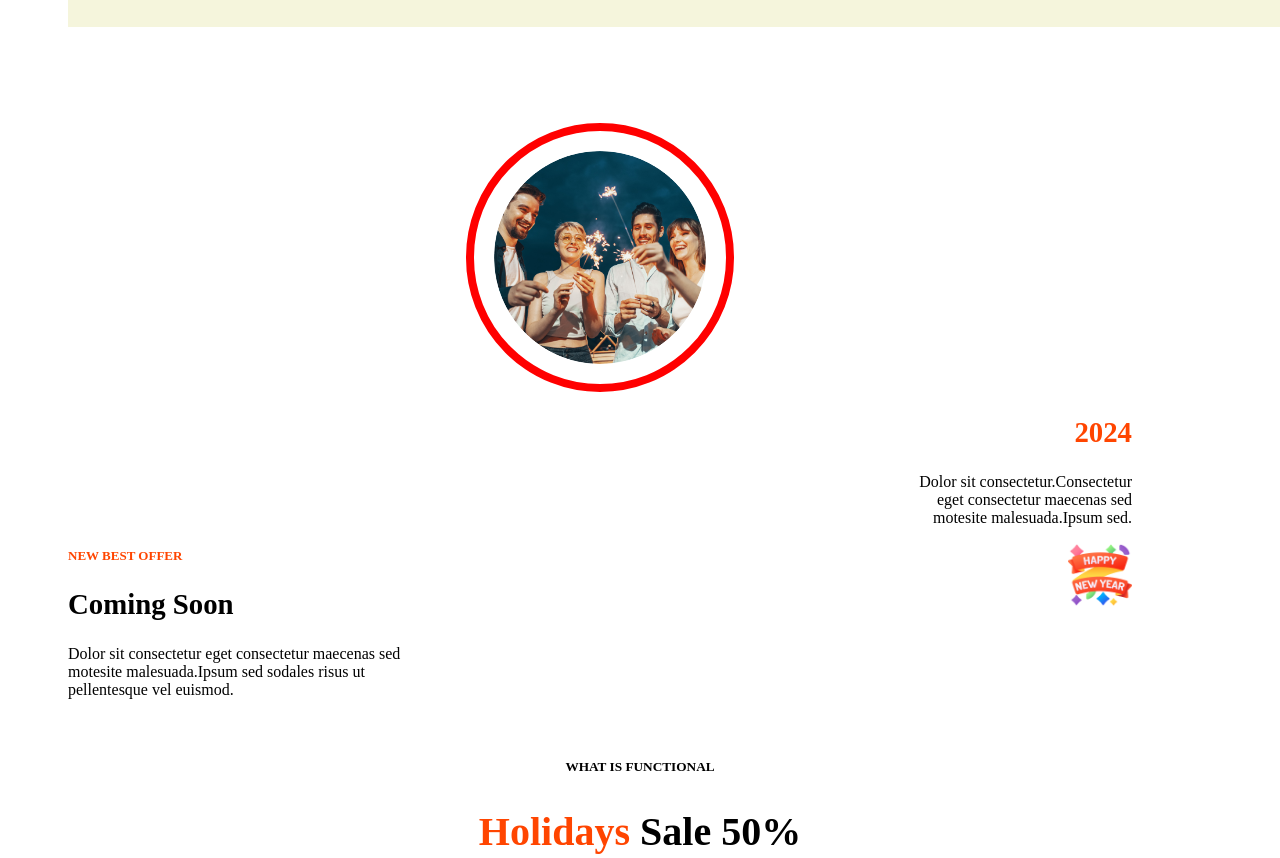
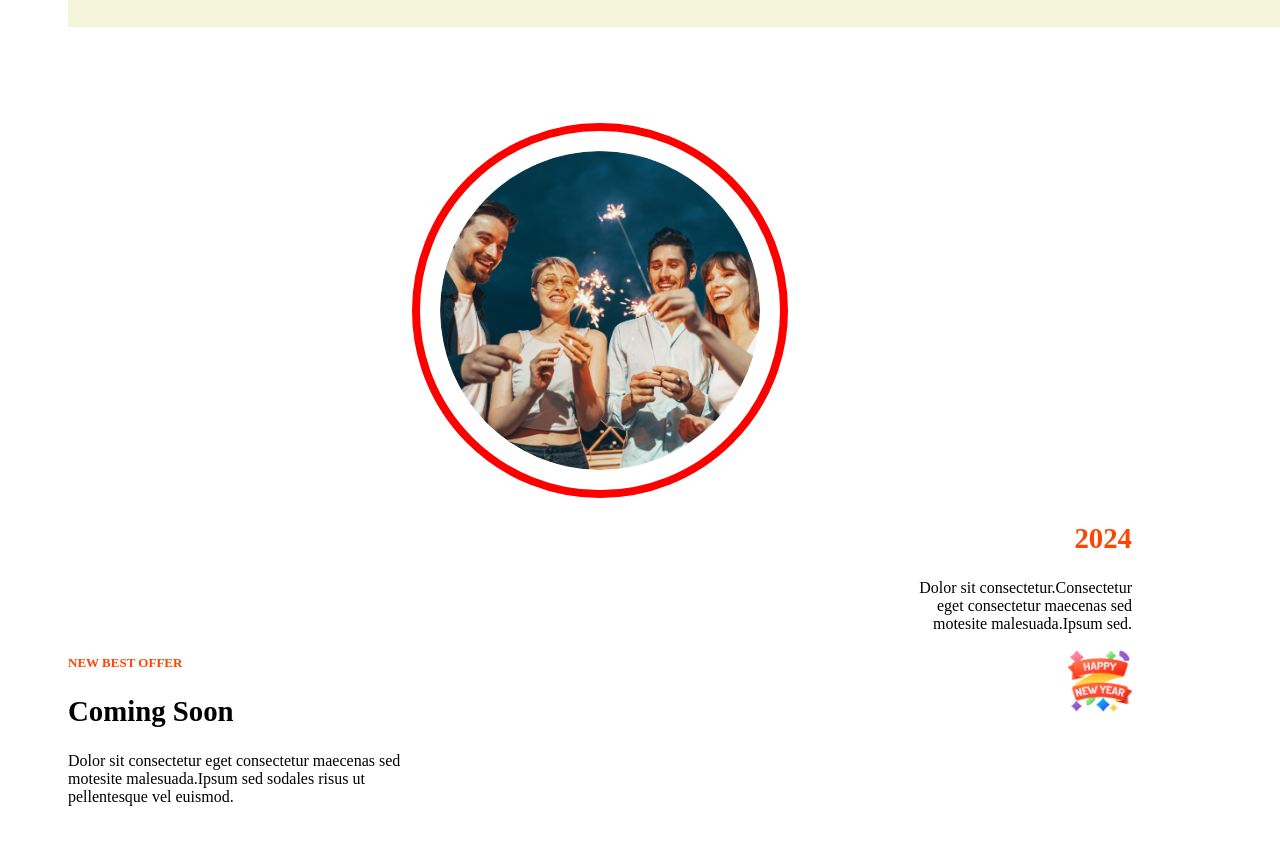
Before and after one commit to rimadoo/B9A1, a plain HTML site: page index.html in a window 1280 px wide. Shown: the part 2426-3284 px from the top of the page. Drawn offline with Linux system fonts and the light colour scheme.

Commit message:
rimadahmed

```diff
--- a/index.html
+++ b/index.html
@@ -48,7 +48,7 @@
             <br>
             <nav class="toma" style="margin: 60px;">
                 <img class="img" src="./resources/Ellipse1.png" alt="">
-                <h2 class="rrr" style="text-align: right ; color: orangered;">2024</h2>
+                <h2 class="rrr" style="text-align: end ; color: orangered;">2024</h2>
                <p class="qq" style="font-size: smaller; text-align: right;">Dolor sit consectetur.Consectetur <br>eget consectetur maecenas sed <br> motesite malesuada.Ipsum sed.</p>
                <img class="bb" src="./resources/Group96.png" alt="">
               <h5 class="oo" style="font-size: small; color: orangered ;">NEW BEST OFFER</h5>
--- a/styles/style.css
+++ b/styles/style.css
@@ -64,8 +64,8 @@ h2{
     display: block;
     margin-left: auto;
     margin-right: auto;
-    width: 20%;
-    height: 20%;
+    width: 30%;
+    height: 30%;
     border-radius: 50%;
     border: 8px solid red;
     padding: 20px;
@@ -131,14 +131,6 @@ h2{
     clear: both;
     display: table;
   }
-  .row {
-    display:flex;
-  }
-
-  .column {
-    flex: 33.33%;
-    padding: 5px;
-  }
 
   .oishu{
     display: block;
@@ -199,3 +191,6 @@ h2{
     padding-right: 80px;
     font-size: larger;
   }
+  .rrr{
+    text-align: end;
+  }
```
